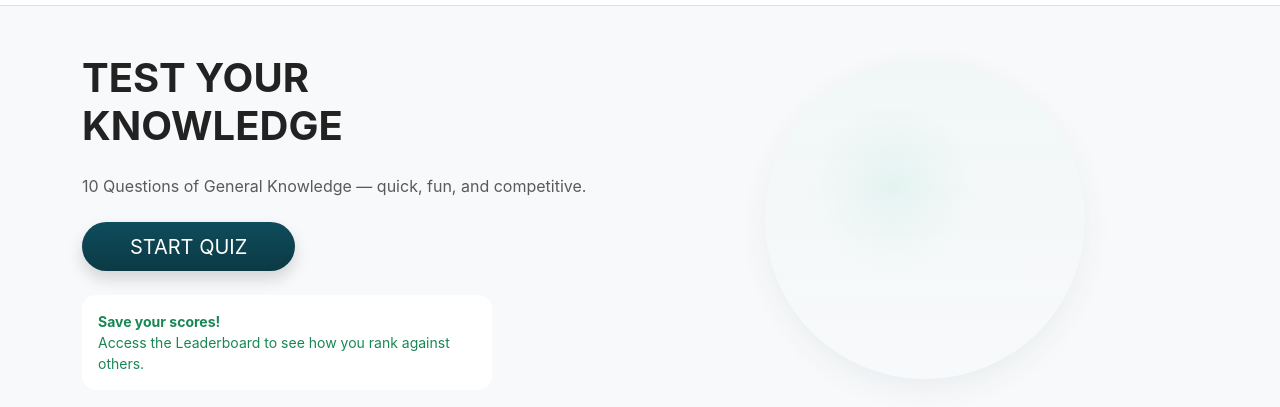
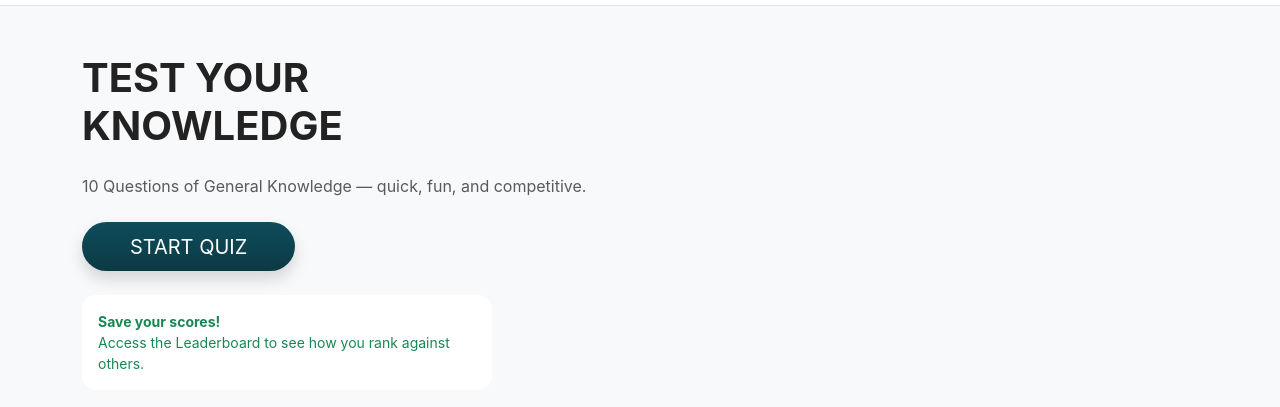
Before and after one commit to stevenlin0/Quiz_App, a website: page public/index.html in a window 1280 px wide. Shown: the part 61-468 px from the top of the page. Drawn offline with nearby package versions, Linux system fonts and the light colour scheme.

Commit message:
Update index.html

```diff
--- a/public/index.html
+++ b/public/index.html
@@ -54,10 +54,7 @@
         </div>
       </div>
 
-      <div class="col-lg-6 text-center">
-        <!-- illustrative brain svg -->
-        <div class="hero-illustration mx-auto"></div>
-      </div>
+
     </div>
   </main>
 
```
